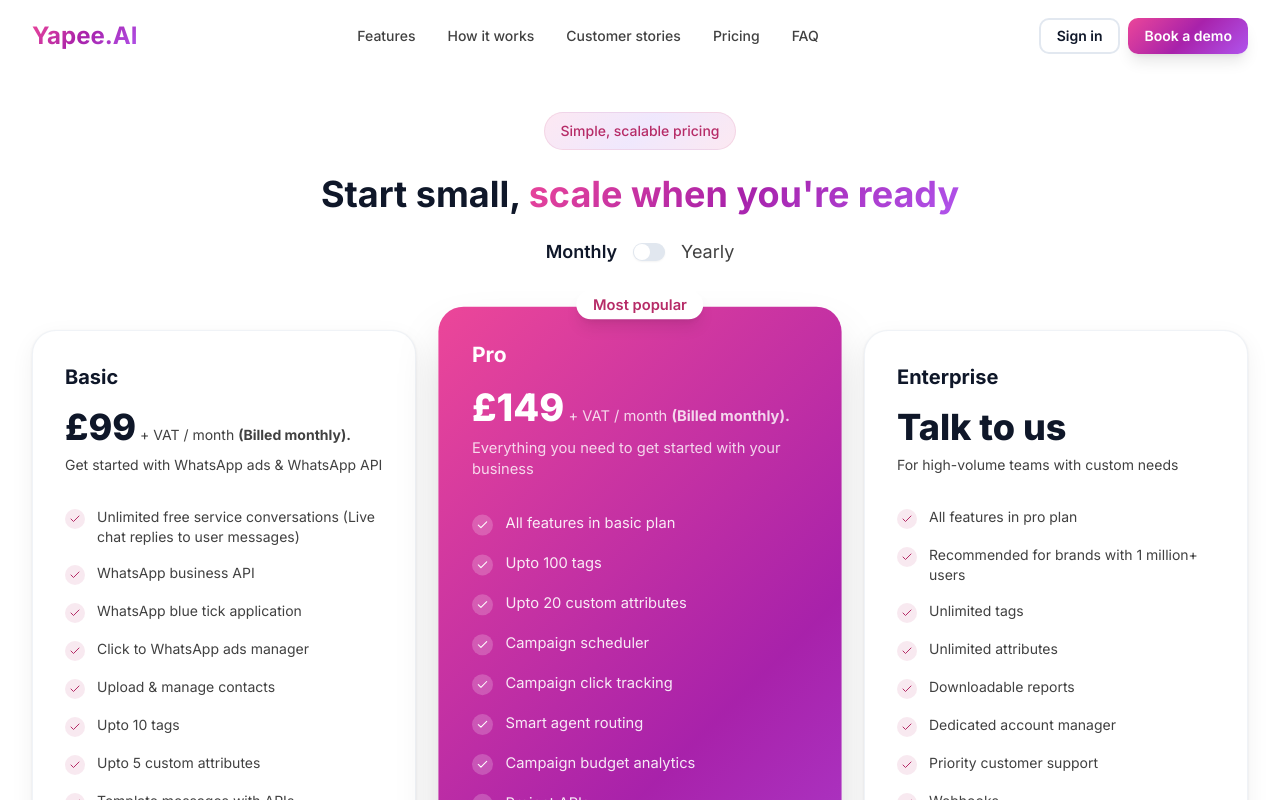
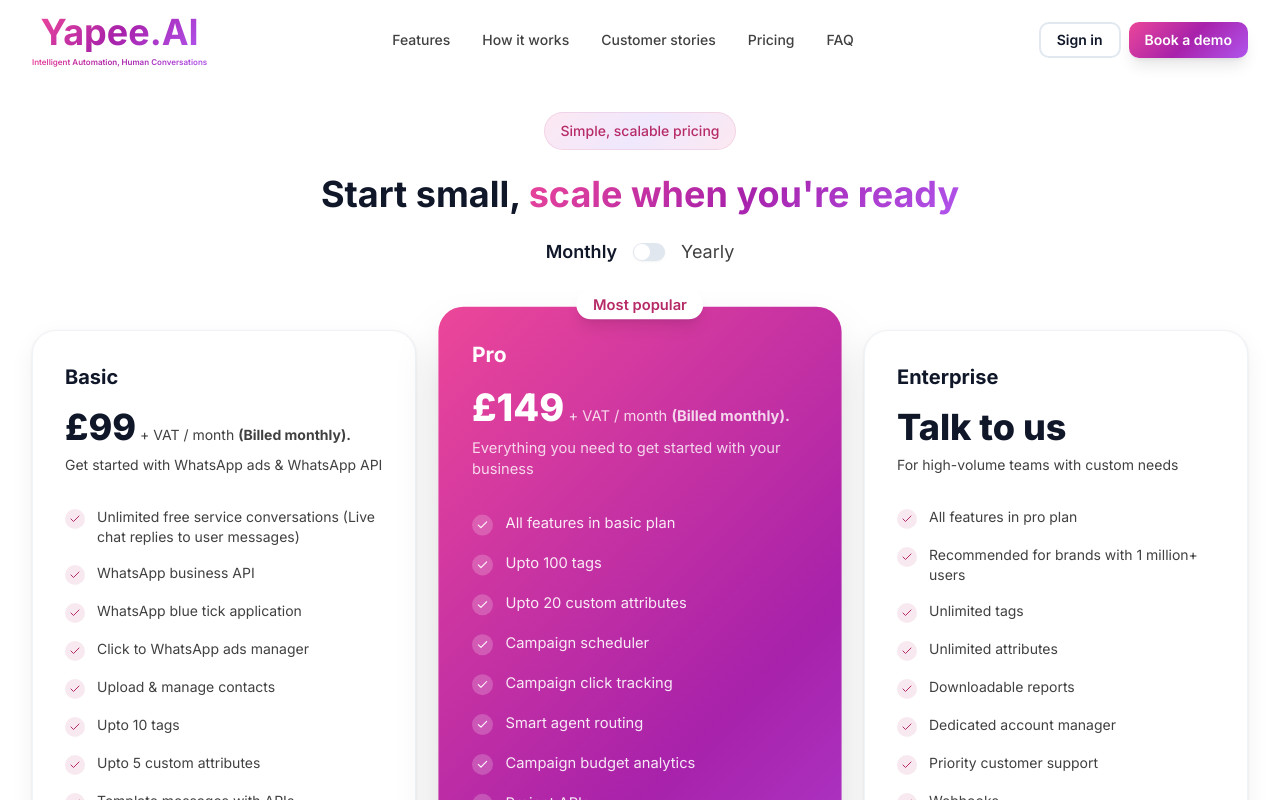
Before and after one commit to devesh111/yapee.ai_nextjs, a Next.js app: page /pricing in a window 1280 px wide. Shown: the top 800 px of the page. Built offline with nearby package versions, Linux system fonts and the light colour scheme.

Commit message:
updated logo

```diff
--- a/app/page.js
+++ b/app/page.js
@@ -47,7 +47,7 @@
             <Navbar />
             <main>
                 <Hero scrollToSection={scrollToSection} />
-                <SocialProof />
+                {/* <SocialProof /> */}
                 {/* <PainPoints /> */}
                 <WhatWeOffer />
                 <Features scrollToSection={scrollToSection} />
--- a/components/navbar.jsx
+++ b/components/navbar.jsx
@@ -34,11 +34,14 @@
             }`}
         >
             <div className="max-w-7xl mx-auto px-4 sm:px-6 lg:px-8">
-                <div className="flex items-center justify-between h-15 lg:h-18">
+                <div className="flex items-center justify-between h-15 lg:h-20">
                     {/* Logo */}
-                    <a href="/#" className="flex items-center gap-2">
-                        <span className="text-2xl font-bold gradient-text">
+                    <a href="/#" className="flex items-center gap-1 flex-col">
+                        <span className="text-4xl font-bold gradient-text">
                             Yapee.AI
+                        </span>
+                        <span className="text-[8px] font-semibold tracking gradient-text">
+                            Intelligent Automation, Human Conversations
                         </span>
                     </a>
 
```
